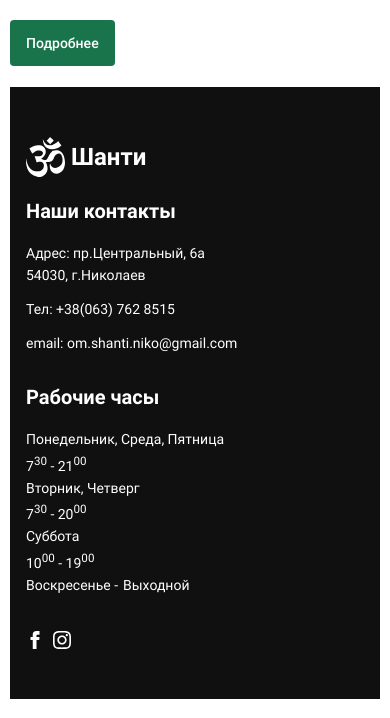
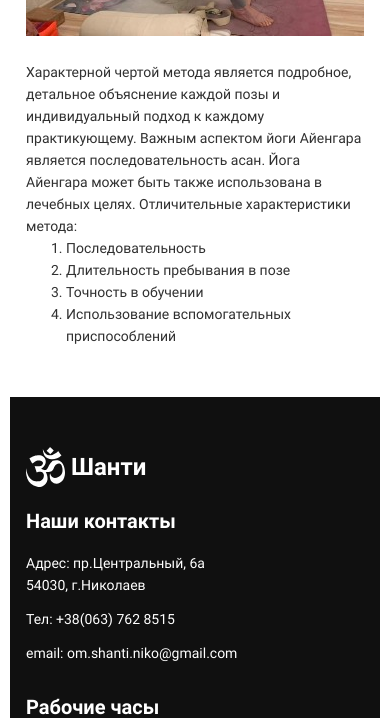
Before and after one commit to Menolas/eva, a PHP site: page /branches.html in a window 390 px wide. Shown: the part 1327-2045 px from the top of the page. Run offline with PHP 8.4, Linux system fonts and the light colour scheme.

Commit message:
branches mobile

```diff
--- a/branches.html
+++ b/branches.html
@@ -51,32 +51,45 @@
 			</header>
 			<main  class="main-branches">
 				<h1 class="main-branches__title  title">Направления йоги в нашей студии</h1>
-				<p>Мы много эксперементировали и практиковали самые разные направления и сегодня в нашей студии мы предлагаем то, что на наш взгляд наиболее практично и полезно для вас.</p>
-				<section class="hatha-yoga">
-					<h2 class="hatha-yoga__title  title__secondary">Хатаха йога</h2>
-					<div class="hatha-yoga__picture">
+				<p class="main-branches__greeting">Мы много эксперементировали и практиковали самые разные направления и сегодня в нашей студии мы предлагаем то, что на наш взгляд наиболее практично и полезно для вас.</p>
+				<ul class="branches-list">
+					<li class="branches-list__item">
+						<article class="branches-list__aticle  hatha-yoga">
+							<h2 class="branches-list__article-title  hatha-yoga__title  title__secondary">Хатаха йога</h2>
+							<div class="branches-list__article-picture  hatha-yoga__picture">
 								<picture>
 									<source media="(min-width: 768px)" srcset="img/hatha-yoga-800.jpg">
-							<img src="img/hatha-yoga-370.jpg" alt="Хатха йога - иллюстрация">
+									<img src="img/illustration-hatha-yoga-mobile.jpg" alt="Хатха йога - иллюстрация">
 								</picture>
 							</div>
 							<p class="hatha-yoga__text"> Хатха-йога — одно из наиболее распространенных направлений йогической традиции. Пожалуй, именно с неё и начинают знакомство с этой древней системой учений, основанной много веков, и даже тысячелетий, назад.
 							В переводе хатха-йога с санскрита означает:&nbsp;<strong>Ха</strong> – поток энергии мужского качества (активность, жесткость, белый цвет, солнце). <strong>Тха</strong> – поток энергии женского качества (пассивность, пустота, потенциальная возможность, черный цвет, луна). «Йога» переводится как единство, союз, слияние, единение, обуздание, сдерживание, управление, контроль.
 							На классах Хатха-йоги в нашей студии мы прежде всего работаем с физическим телом - в результате постоянной практики оно становится сильнее, гибче, выносливее, здоровее.
 							</p>
-					<a class="hatha-yoga__btn  btn" href="hatha-yoga.hml">Подробнее</a>
-				</section>
-				<section class="ayengar-yoga">
-					<h2 class="ayengar-yoga__title  title__secondary">Йога Айенгара</h2>
-					<div class="ayengar-yoga__picture">
+						</article>
+					</li>
+					<li class="branches-list__item">
+						<article class="branches-list__article  ayengar-yoga">
+							<h2 class="branches-list__article-title  ayengar-yoga__title  title__secondary">Йога Айенгара</h2>
+							<div class="branches-list__article-picture  ayengar-yoga__picture">
 								<picture>
 									<source media="(min-width: 768px)" srcset="img/ayengar-yoga-800.jpg">
-							<img src="img/ayengar-yoga-370.jpg" alt="Хатха йога - иллюстрация">
+									<img src="img/illustration-ayengar-yoga-mobile.jpg" alt="Хатха йога - иллюстрация">
 								</picture>
 							</div>
-					<p class="ayengar-yoga__text"></p>
-					<a class="ayengar-yoga__btn  btn" href="ayengar-yoga.hml">Подробнее</a>
-				</section>
+							<p class="ayengar-yoga__text">
+								Характерной чертой метода является подробное, детальное объяснение каждой позы и индивидуальный подход к каждому практикующему. Важным аспектом йоги Айенгара является последовательность асан. Йога Айенгара может быть также использована в лечебных целях.
+								Отличительные характеристики метода:
+								<ol>
+									<li>Последовательность</li>
+									<li>Длительность пребывания в позе</li>
+									<li>Точность в обучении</li>
+									<li>Использование вспомогательных приспособлений</li>
+                                </ol>
+							</p>
+						</article>
+					</li>
+				</ul>
 			</main>
 
 			<footer class="main-footer">
--- a/css/style.css
+++ b/css/style.css
@@ -1426,3 +1426,23 @@ textarea {
   grid-column-end: -1;
   grid-row-start: 3;
   grid-row-end: -1; }
+
+.main-branches {
+  padding: 50px 16px; }
+
+.main-branches__greeting {
+  text-align: center; }
+
+.branches-list {
+  margin: 0;
+  padding: 0;
+  list-style: none;
+  padding-top: 40px; }
+
+.branches-list__item {
+  margin-bottom: 35px; }
+  .branches-list__item:last-of-type {
+    margin-bottom: 0; }
+
+.branches-list__article-picture {
+  margin-bottom: 25px; }
--- /dev/null
+++ b/sass/blocks/branches-list.scss
@@ -0,0 +1,16 @@
+.branches-list {
+	@include list-style;
+	padding-top: 40px;
+}
+
+.branches-list__item {
+	margin-bottom: 35px;
+
+	&:last-of-type {
+		margin-bottom: 0;
+	}
+}
+
+.branches-list__article-picture {
+	margin-bottom: 25px;
+}
--- /dev/null
+++ b/sass/blocks/main-branches.scss
@@ -0,0 +1,7 @@
+.main-branches {
+	padding: $block-padding-mobile;
+}
+
+.main-branches__greeting {
+	text-align: center;
+}
--- a/sass/style.scss
+++ b/sass/style.scss
@@ -26,3 +26,5 @@
 @import "blocks/main-news";
 @import "blocks/main-teachers";
 @import "blocks/teachers-list";
+@import "blocks/main-branches";
+@import "blocks/branches-list";
```
Also changed, not shown: img/illustration-ayengar-yoga-mobile.jpg (added), img/illustration-hatha-yoga-mobile.jpg (renamed from img/FB_IMG_1575578881423.jpg), 2 other files. Lines whose indentation alone changed are shown as unchanged.
